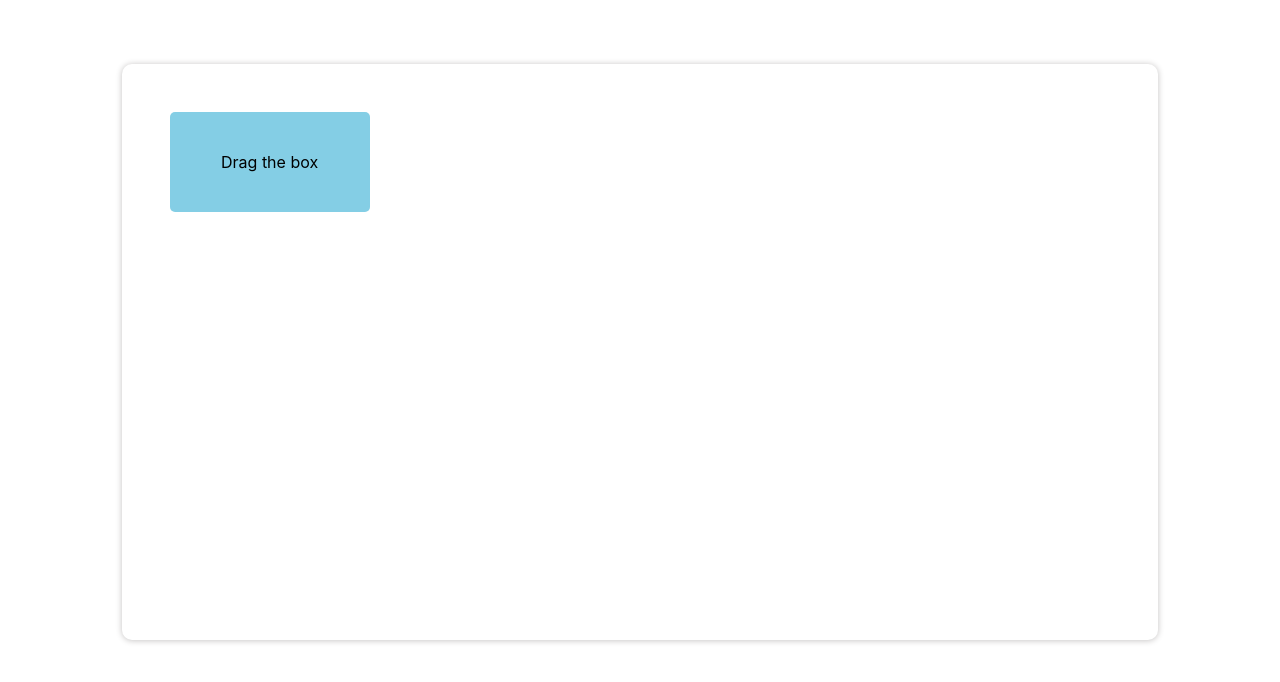
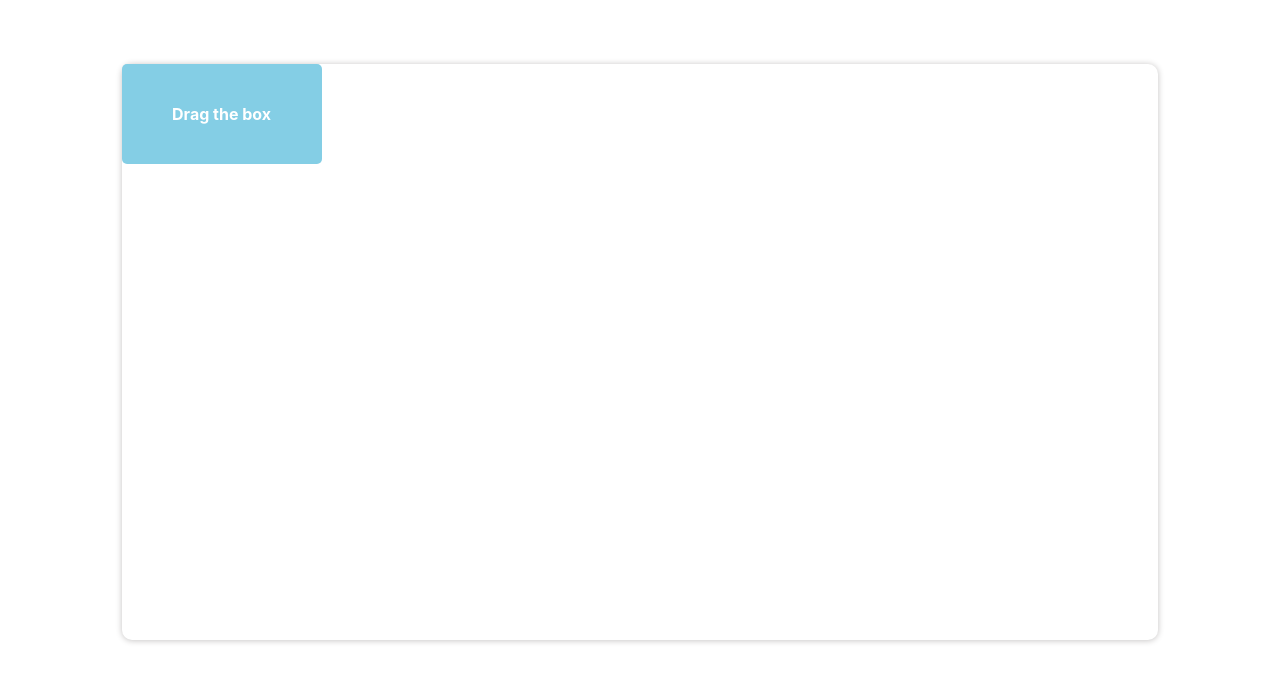
Before and after one commit to Sananda05/drag-the-box, a React (Create React App) app: page / in a window 1280 px wide. Shown: the top 682 px of the page. Built offline with nearby package versions, Linux system fonts and the light colour scheme.

Commit message:
drag and drop box, show tooltip according to the box position

```diff
--- a/public/index.html
+++ b/public/index.html
@@ -18,6 +18,7 @@
   <body>
     <noscript>You need to enable JavaScript to run this app.</noscript>
     <div id="root"></div>
+    <!-- <div id="portal"></div> -->
 
   </body>
 </html>
--- a/src/App.css
+++ b/src/App.css
@@ -15,5 +15,6 @@
   box-shadow: 0 .5px 6px rgb(195, 193, 193);
   padding: 3rem;
   box-sizing: border-box;
+  position: relative;
 
 }
--- a/src/App.js
+++ b/src/App.js
@@ -1,11 +1,13 @@
+import { useRef } from "react";
 import "./App.css";
 import DraggableBox from "./component/DraggableBox";
 
 function App() {
+  const wrapperRef = useRef(null);
   return (
     <div className="App">
-      <div className="outer_wrapper">
-        <DraggableBox />
+      <div className="outer_wrapper" ref={wrapperRef}>
+        <DraggableBox wrapperRef={wrapperRef} />
       </div>
     </div>
   );
--- a/src/component/DraggableBox.jsx
+++ b/src/component/DraggableBox.jsx
@@ -1,7 +1,90 @@
-const DraggableBox = () => {
+import { useRef, useState } from "react";
+import Tooltip from "./Tooltip";
+
+import "./component.css";
+
+const DraggableBox = ({ wrapperRef }) => {
+  const [isHovered, setIsHovered] = useState(false);
+
+  const boxRef = useRef(null);
+  const tooltipRef = useRef(null);
+
+  const [isVisible, setIsvisible] = useState(false);
+
+  const [tooltipPosition, setTooltipPosition] = useState({ x: 0, y: 0 });
+  const [boxPosition, setBoxPosition] = useState({ x: 0, y: 0 });
+
+  let offsetX, offsetY;
+
+  const handleDragStart = (e) => {
+    e.preventDefault();
+    setIsvisible(false);
+
+    offsetX = e.clientX - boxRef.current.getBoundingClientRect().left;
+    offsetY = e.clientY - boxRef.current.getBoundingClientRect().top;
+
+    document.addEventListener("mousemove", handleDragMove);
+    document.addEventListener("mouseup", handleDragEnd);
+  };
+
+  const handleDragMove = (e) => {
+    e.preventDefault();
+    setIsvisible(false);
+
+    const wrapperRect = wrapperRef.current.getBoundingClientRect(null);
+    const boxRect = boxRef.current.getBoundingClientRect(null);
+
+    if (boxRef.current && wrapperRef.current) {
+      let x = e.clientX - offsetX - wrapperRect.left;
+      let y = e.clientY - offsetY - wrapperRect.top;
+
+      x = Math.max(0, Math.min(wrapperRect.width - boxRect.width, x));
+      y = Math.max(0, Math.min(wrapperRect.height - boxRect.height, y));
+
+      boxRef.current.style.left = x + "px";
+      boxRef.current.style.top = y + "px";
+
+      setBoxPosition({ x: x, y: y });
+    }
+  };
+
+  const handleDragEnd = () => {
+    document.removeEventListener("mousemove", handleDragMove);
+    document.removeEventListener("mouseup", handleDragEnd);
+  };
+
+  const handleBoxHover = () => {
+    setIsHovered(true);
+    setIsvisible(true);
+  };
+
+  const handleBoxLeave = () => {
+    setIsHovered(false);
+  };
+
+  const tooltipStyle = {
+    top: `${
+      boxPosition.y >= 0 && boxPosition.y <= 60
+        ? tooltipPosition.y +
+          (boxRef?.current?.getBoundingClientRect()?.top || 0) +
+          100
+        : tooltipPosition.y +
+          (boxRef?.current?.getBoundingClientRect()?.top || 0) -
+          100
+    }px`,
+    left: `${
+      tooltipPosition.x +
+      (boxRef?.current?.getBoundingClientRect()?.left + 10 || 0)
+    }px`,
+    display: isVisible ? "block" : "none",
+  };
+
   return (
+    <div style={{ position: "", top: 0, left: 0 }}>
       <div
+        ref={boxRef}
         style={{
+          position: "absolute",
           height: "100px",
           width: "200px",
           backgroundColor: "rgb(132, 206, 229)",
@@ -11,9 +94,23 @@ const DraggableBox = () => {
           alignItems: "center",
           justifyContent: "center",
           cursor: "pointer",
+          color: "white",
+          fontWeight: "bold",
+          top: "0",
+          left: "0",
         }}
+        onMouseDown={handleDragStart}
+        onMouseEnter={handleBoxHover}
+        onMouseLeave={handleBoxLeave}
       >
         Drag the box
+      </div>
+
+      {isHovered && (
+        <div ref={tooltipRef}>
+          <Tooltip wrapperRef={wrapperRef} tooltipStyle={tooltipStyle} />
+        </div>
+      )}
     </div>
   );
 };
--- /dev/null
+++ b/src/component/Tooltip.jsx
@@ -0,0 +1,13 @@
+import ReactDOM from "react-dom";
+import "./component.css";
+
+const Tooltip = ({ wrapperRef, tooltipStyle }) => {
+  return ReactDOM.createPortal(
+    <div style={tooltipStyle} className="hoveredComponent">
+      Tooltip
+    </div>,
+    wrapperRef.current
+  );
+};
+
+export default Tooltip;
--- /dev/null
+++ b/src/component/component.css
@@ -0,0 +1,9 @@
+.hoveredComponent {
+    position: fixed;
+    height: 100px;
+    width: 100px;
+    background-color: white;
+    border: 1px solid #ccc;
+    border-radius: 5px;
+    box-shadow: 0 0 10px rgba(0, 0, 0, 0.1);
+  }
```
Lines whose indentation alone changed are shown as unchanged.
